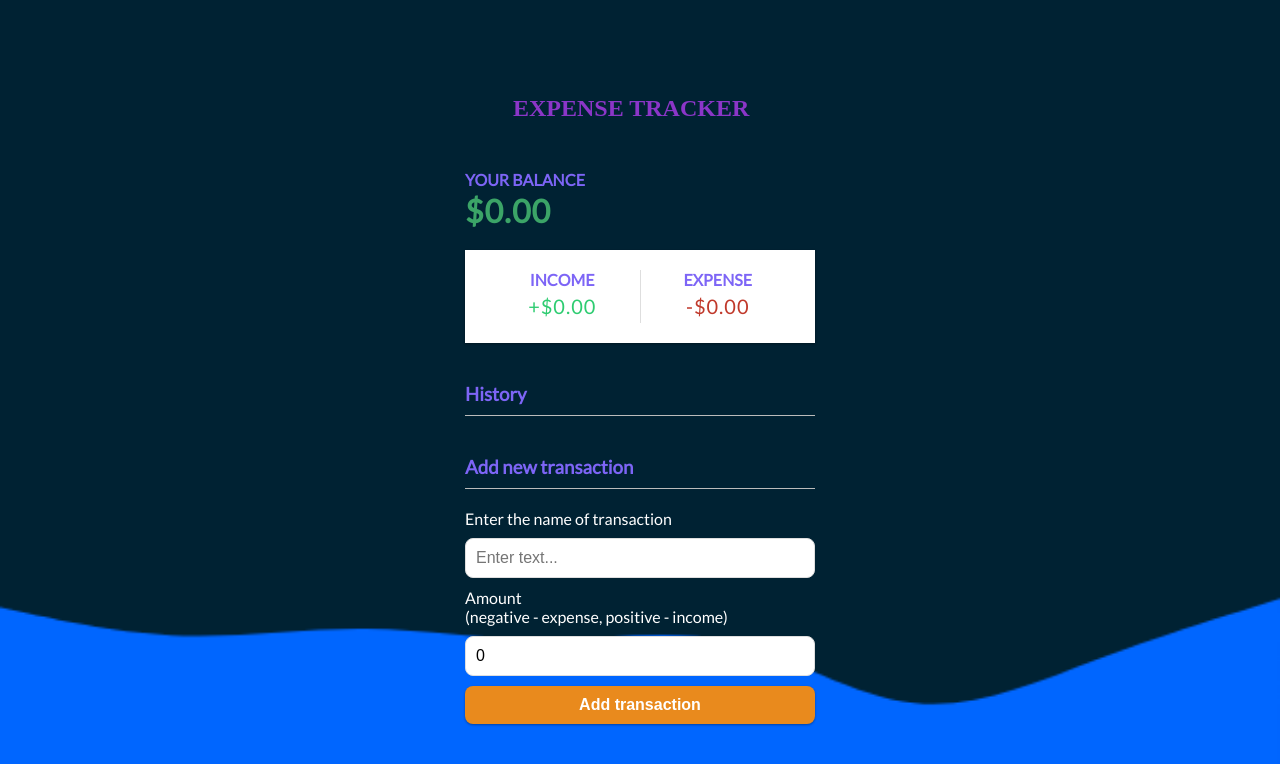
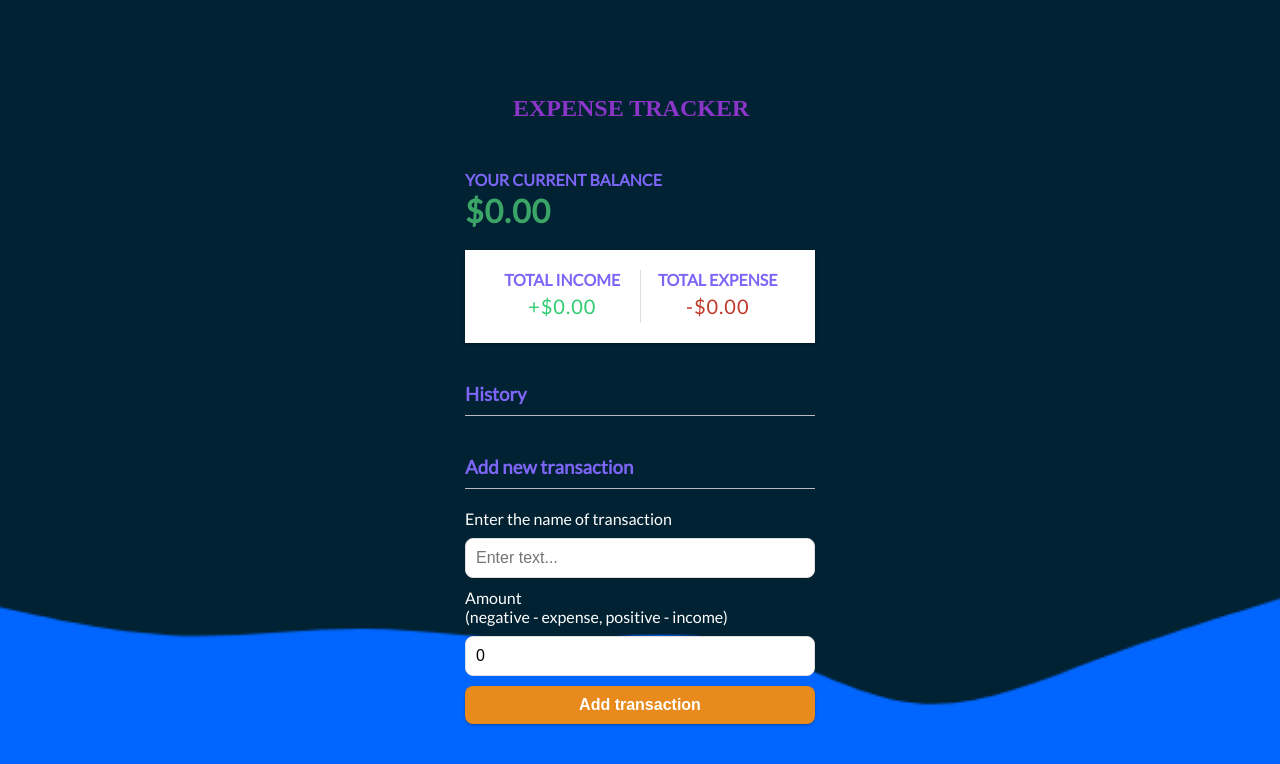
Before and after one commit to shivam-sharma7/Expense-Tracker, a React (Vite) app: page / in a window 1280 px wide. Shown: the top 764 px of the page. Built offline with nearby package versions, Linux system fonts and the light colour scheme.

Commit message:
text change

```diff
--- a/src/components/Balance.jsx
+++ b/src/components/Balance.jsx
@@ -9,7 +9,7 @@ const Balance = () => {
 
   return (
     <>
-      <h4>Your Balance</h4>
+      <h4>Your Current Balance</h4>
       <h1>${total}</h1>
     </>
   );
--- a/src/components/IncomeExpences.jsx
+++ b/src/components/IncomeExpences.jsx
@@ -14,11 +14,11 @@ const IncomeExpences = () => {
   return (
     <div className="inc-exp-container">
       <div>
-        <h4>Income</h4>
+        <h4>Total Income</h4>
         <p className="money plus">+${income}</p>
       </div>
       <div>
-        <h4>Expense</h4>
+        <h4>Total Expense</h4>
         <p id="money-minus" className="money minus">-${expense}</p>
       </div>
     </div>
```
